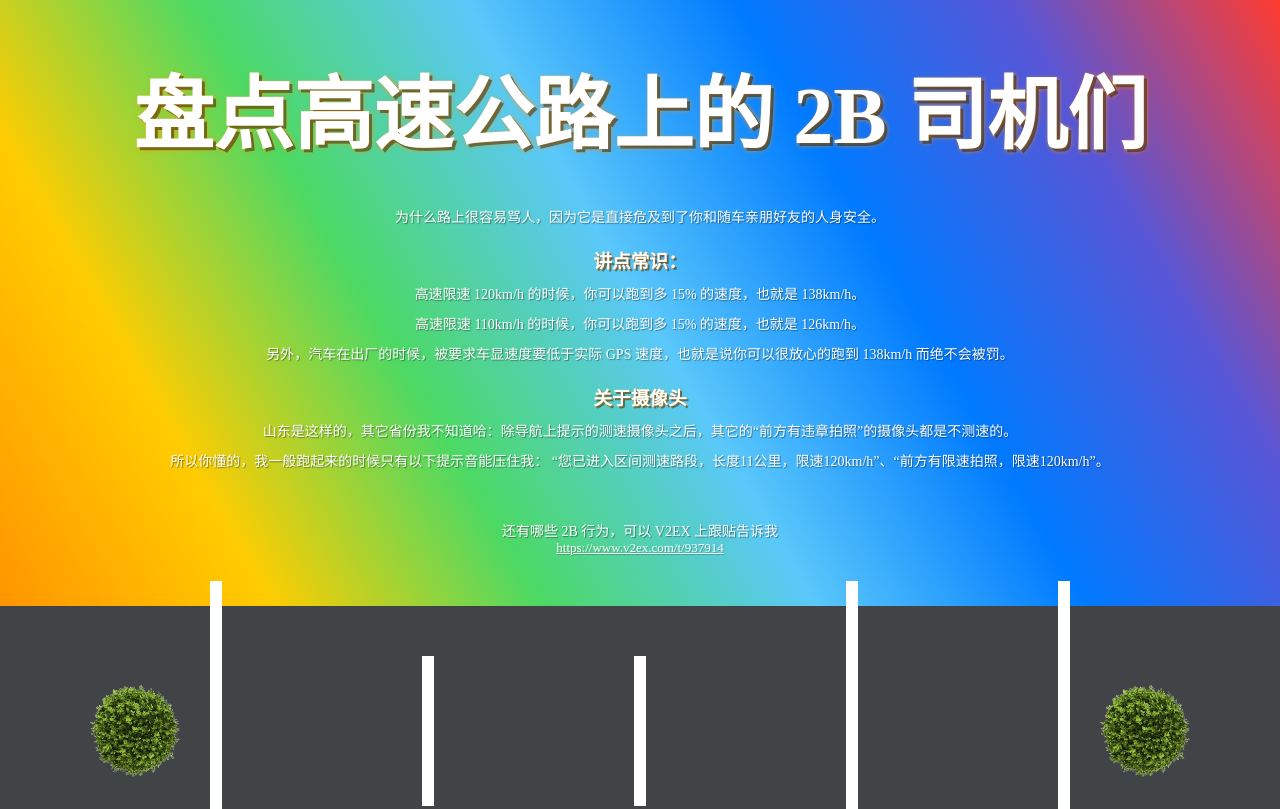
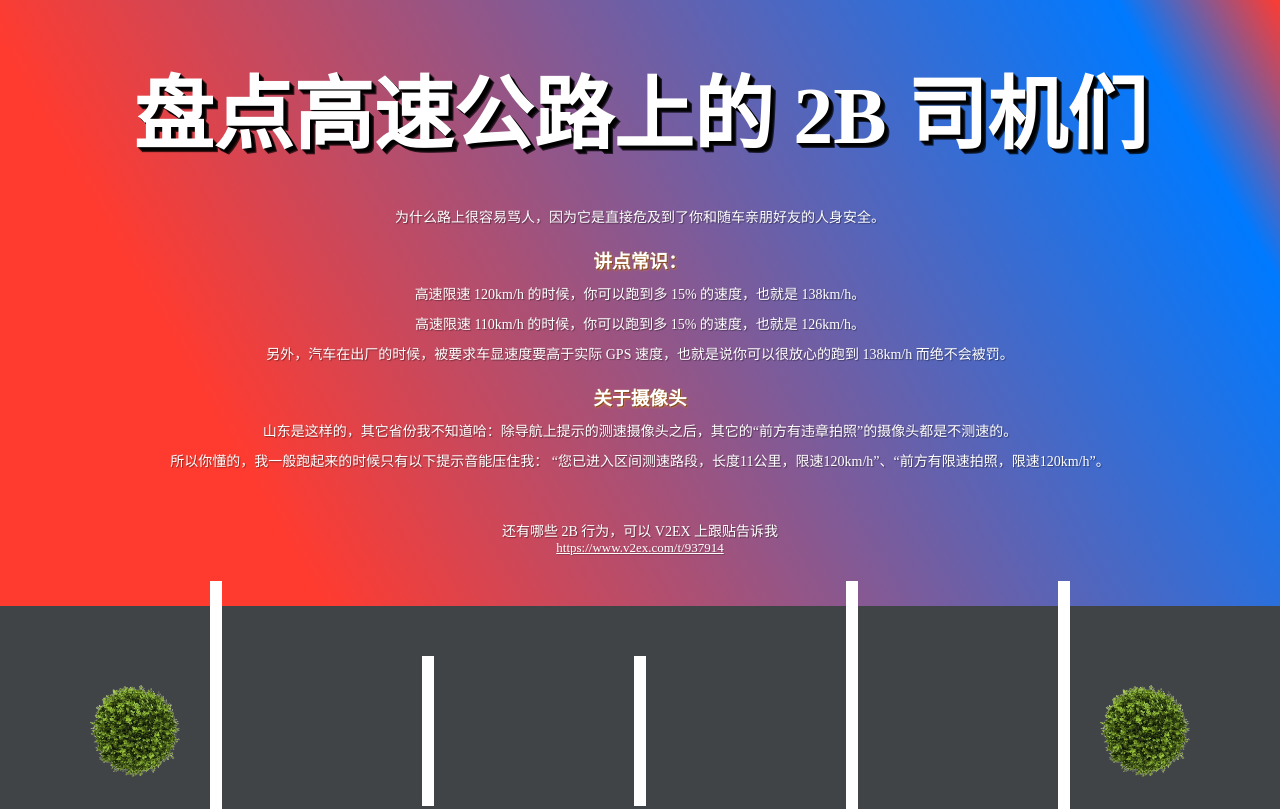
Before and after one commit to KyleBing/highway-present-status-of-china, a plain HTML site: page index.html in a window 1280 px wide. Shown: the top 809 px of the page. Drawn offline with Linux system fonts and the light colour scheme.

Commit message:
修正文字

```diff
--- a/index.html
+++ b/index.html
@@ -3,9 +3,9 @@
 <head>
     <meta charset="UTF-8">
     <title>盘点高速公路上的 2B 司机们</title>
-    <script src="highway.js?v=20230509170535"></script>
+    <script src="highway.js?v=20230612120145"></script>
     <meta name="viewport" content="width=device-width, initial-scale=1.0">
-    <link rel="stylesheet" href="scss/highway.css?v=20230509170535">
+    <link rel="stylesheet" href="scss/highway.css?v=20230612120145">
 </head>
 
 <body>
@@ -16,7 +16,7 @@
         <h3>讲点常识：</h3>
         <p>高速限速 120km/h 的时候，你可以跑到多 15% 的速度，也就是 138km/h。</p>
         <p>高速限速 110km/h 的时候，你可以跑到多 15% 的速度，也就是 126km/h。</p>
-        <p>另外，汽车在出厂的时候，被要求车显速度要低于实际 GPS 速度，也就是说你可以很放心的跑到 138km/h 而绝不会被罚。</p>
+        <p>另外，汽车在出厂的时候，被要求车显速度要高于实际 GPS 速度，也就是说你可以很放心的跑到 138km/h 而绝不会被罚。</p>
         <h3>关于摄像头</h3>
         <p>山东是这样的，其它省份我不知道哈：除导航上提示的测速摄像头之后，其它的“前方有违章拍照”的摄像头都是不测速的。</p>
         <p>所以你懂的，我一般跑起来的时候只有以下提示音能压住我： “您已进入区间测速路段，长度11公里，限速120km/h”、“前方有限速拍照，限速120km/h”。</p>
--- a/scss/highway.scss
+++ b/scss/highway.scss
@@ -131,7 +131,7 @@ body{
     width: 100%;
     flex-flow: column nowrap;
     //height: 250px;
-    background: linear-gradient(60deg, $orange, $yellow, $green, $cyan, $blue, $purple, $red);
+    background: linear-gradient(60deg,  $red 20%, $blue 90%, $red);
     z-index: 10000;
     h1{
         margin-bottom: 30px;
@@ -139,11 +139,17 @@ body{
         color: white;
         font-weight: bold;
         text-align: center;
-        text-shadow: 3px 3px 0 transparentize(black, 0.6), 2px 2px 5px transparentize($orange, 0.1);
+        text-shadow:
+            5px 5px 0 transparentize(black, 0.3),
+            4px 4px 0 transparentize(black, 0.3),
+            3px 3px 0 transparentize(black, 0.3),
+            2px 2px 0 transparentize(black, 0.3),
+            1px 1px 0 transparentize(black, 0.3)
+    ;
     }
     h3{
         margin-top: 20px;
-        text-shadow: 2px 2px 0 transparentize(black, 0.6), 1px 1px 2px transparentize($orange, 0.1);
+        text-shadow: 1px 1px 0 transparentize(black, 0.6), 1px 1px 2px transparentize($orange, 0.1);
         color: white;
         font-weight: bold;
     }
```
Also changed, not shown: scss/highway.css, 1 other file.
